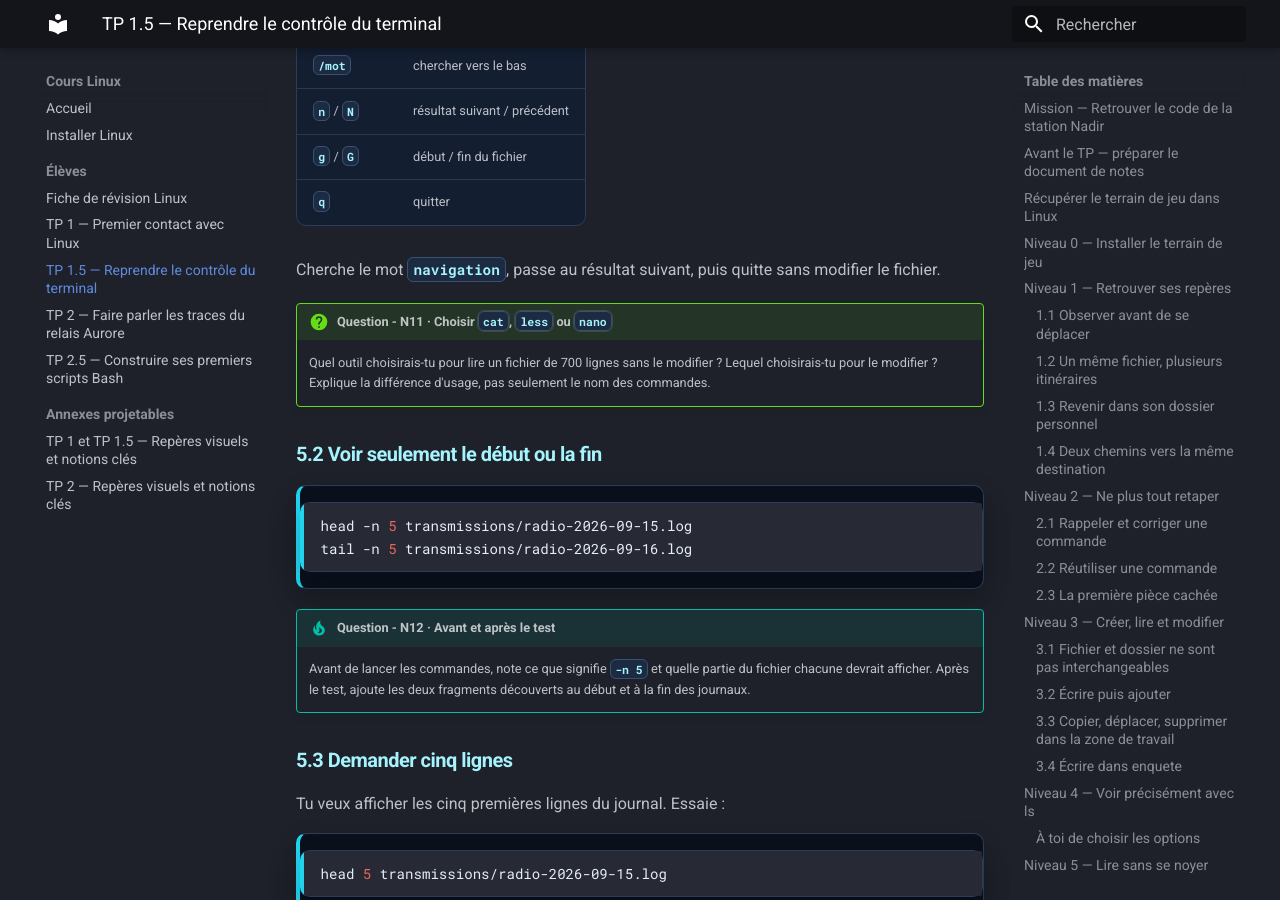
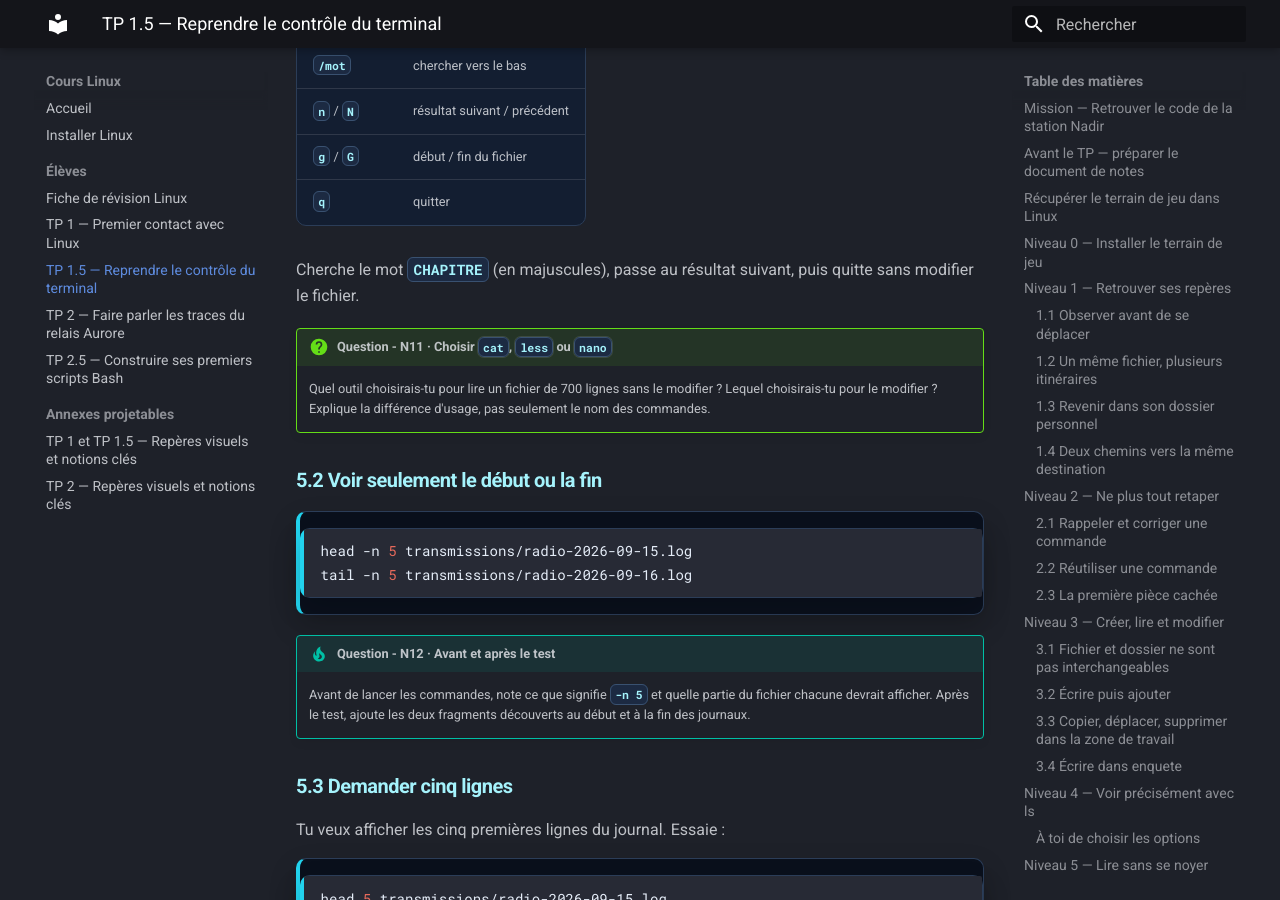
Before and after one commit to ValT78/cours-linux, an MkDocs documentation site: the page built from docs/eleves/tp1-5-maitriser-terminal.md, in a window 1280 px wide and 900 px high, scrolled down 10936 px. Built offline with MkDocs 1.6.1 and Material for MkDocs 9.7.7, drawn with Linux system fonts in a browser that asks for light colours; some of the changed text lies outside the part shown.

Commit message:
fix: tp1.5

```diff
--- a/docs/eleves/tp1-5-maitriser-terminal.md
+++ b/docs/eleves/tp1-5-maitriser-terminal.md
@@ -350,7 +350,7 @@ Dans `less` :
 | `g` / `G` | début / fin du fichier |
 | `q` | quitter |
 
-Cherche le mot `navigation`, passe au résultat suivant, puis quitte sans modifier le fichier.
+Cherche le mot `CHAPITRE` (en majuscules), passe au résultat suivant, puis quitte sans modifier le fichier.
 
 !!! question "Question - N11 · Choisir `cat`, `less` ou `nano`"
     Quel outil choisirais-tu pour lire un fichier de 700 lignes sans le modifier ? Lequel choisirais-tu pour le modifier ? Explique la différence d'usage, pas seulement le nom des commandes.
```
Also changed, not shown: other parts of docs/eleves/tp1-5-maitriser-terminal.md (+1 -1 lines).
